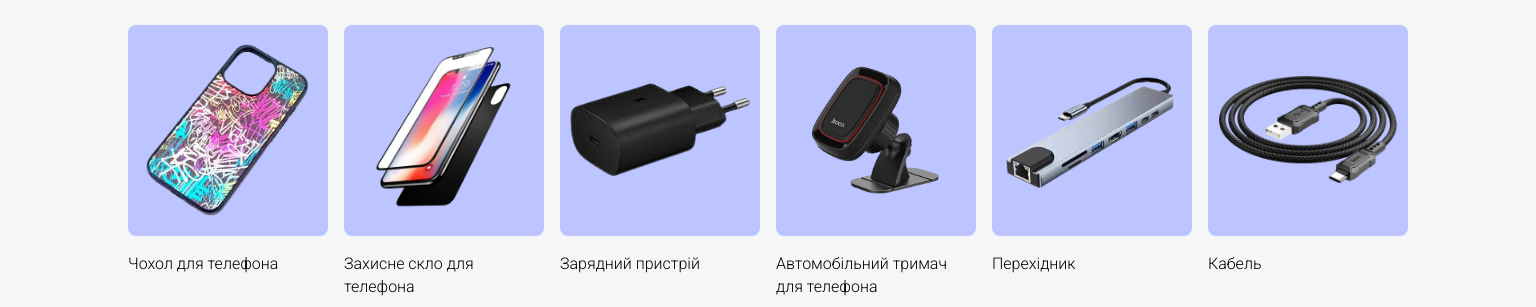
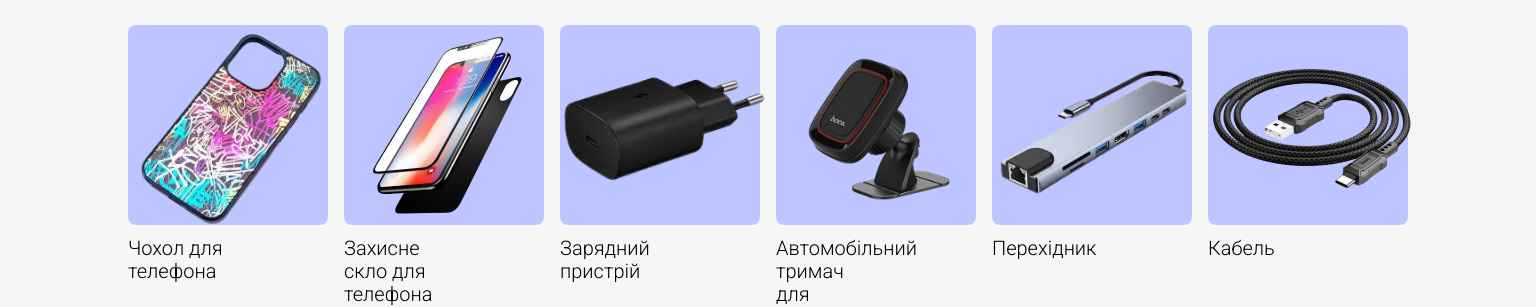
Before and after one commit to bhoretskyi/accesories, a website built with Parcel: page src/index.html in a window 1536 px wide. Shown: the part 515-822 px from the top of the page. Built offline with nearby package versions, Linux system fonts and the light colour scheme.

Commit message:
сделал адаптивку на категории

```diff
--- a/src/partials/catalog.html
+++ b/src/partials/catalog.html
@@ -3,7 +3,7 @@
 
   <ul class="catalog_list">
     <li class="catalog_item">
-      <a href="#" class="catalog_item_link"
+      <a href="/src/partials/smartfons.html" class="catalog_item_link"
         ><div class="catalog_item_block">
           <img
             src="/src/images/jpg/case.png"
--- a/src/sass/Catalog_styles/_catalog.scss
+++ b/src/sass/Catalog_styles/_catalog.scss
@@ -1,4 +1,5 @@
 .container_title{
+    @media screen and (min-width: 1440px) {
             margin: 0 auto;
                 font-family: Roboto;
                 font-weight: 400;
@@ -7,40 +8,58 @@
                 color: #0C0C0C;
         }
 
+}
+
 .catalog_list{
+    display: flex;
+        flex-wrap: wrap;
+        gap: 21px;
+        margin-bottom: 100px;
+    @media screen and (min-width: 1440px) {
         margin-top: 28px;
             margin-bottom: 40px;
             display: flex;
             // height: 60px;
             gap: 16px;
             flex-wrap: wrap;
+    }
+
 
 }
 
 .catalog_item{
+
+    @media screen and (min-width: 1440px) {
         display: flex;
             flex-direction: column;
             width: 200px;
     }
 
+}
+
 .catalog_item_block{
-    //@function: center;
-    padding-top: 15.5px;
-    padding-bottom: 15.5px;
-    padding-left: 10px;
-    padding-right: 10px;
-    //align-items: center;
-    height: 211px;
-    width: 200px;
+   padding: 4px;
+    width: 98px;
+    height: 98px;
     background-color: #BCC5FF;
         border-radius: 8px;
+    @media screen and (min-width: 1440px) {
+        height: 200px;
+            width: 200px;
+
+    }
+
 }
 
 .catalog_block_img{
+    width: 90px;
+    height: 90px;
+    @media screen and (min-width:1440px) {
+        width: 200px;
+        height: 200px;
+    }
+    //margin: 0 auto;
 
-    margin: 0 auto;
-    width: 180px;
-    height: 180px;
 }
 
 .catalog_item_link{
@@ -48,9 +67,19 @@
 }
 
 .catalog_item_text{
+    margin-top: 4px;
     font-family: Roboto;
+        font-size: 8px;
         font-weight: 300;
-    size: 20px;
-    line-height: 23.44px;
-    color: #000000;
+        max-width: 98px;
+        //line-height: 19px;
+        text-align: left;
+    @media screen and (min-width:1440px) {
+        margin-top: 12px;
+            color: rgb(0, 0, 0);
+            font-size: 20px;
+            line-height: 23px;
+
     }
+
+}
```
Also changed, not shown: src/partials/smartfons.html (added, +1 -0 lines), src/images/jpg/new-holder.png (added). Lines whose indentation alone changed are shown as unchanged.
